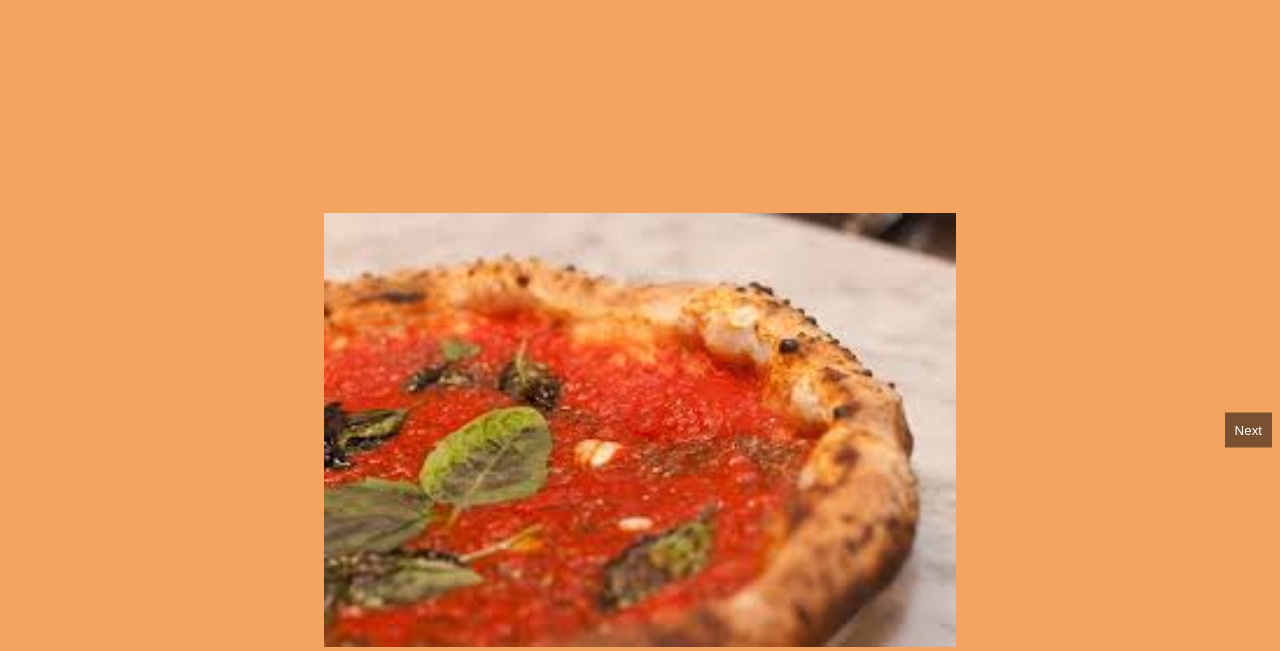
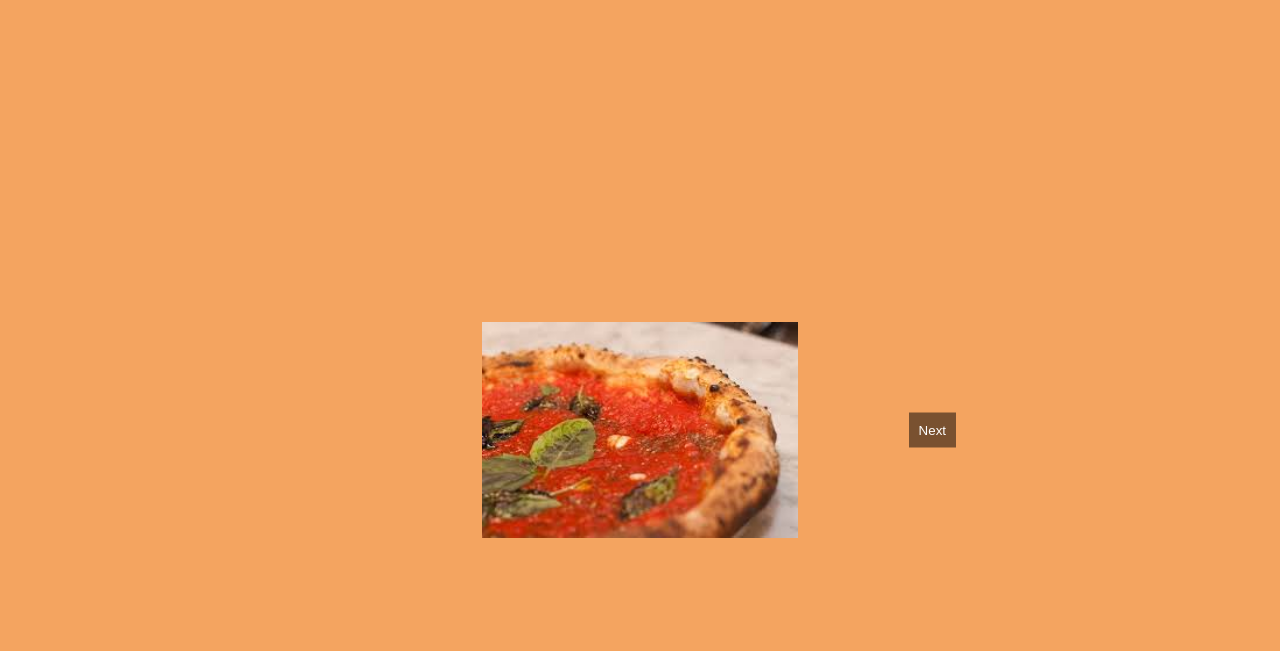
Before and after one commit to coppetoantonio/coppetoantonio.github.io, a plain HTML site: page index4.html in a window 1280 px wide. Shown: the part 149-800 px from the top of the page. Drawn offline with Linux system fonts and the light colour scheme.

Commit message:
fìcommit

```diff
--- a/index4.html
+++ b/index4.html
@@ -55,14 +55,14 @@ img {
     justify-content: center;
     align-items: center;
     height: 100vh;
-    max-width: 800px;
+    max-width: 400px;
     margin: 0 auto;
     overflow: hidden;
   }
 
       .slideshow {
     position: relative;
-    max-width: 100%;
+    max-width: 50%;
     margin: 0 auto;
     overflow: hidden;
   }
```
